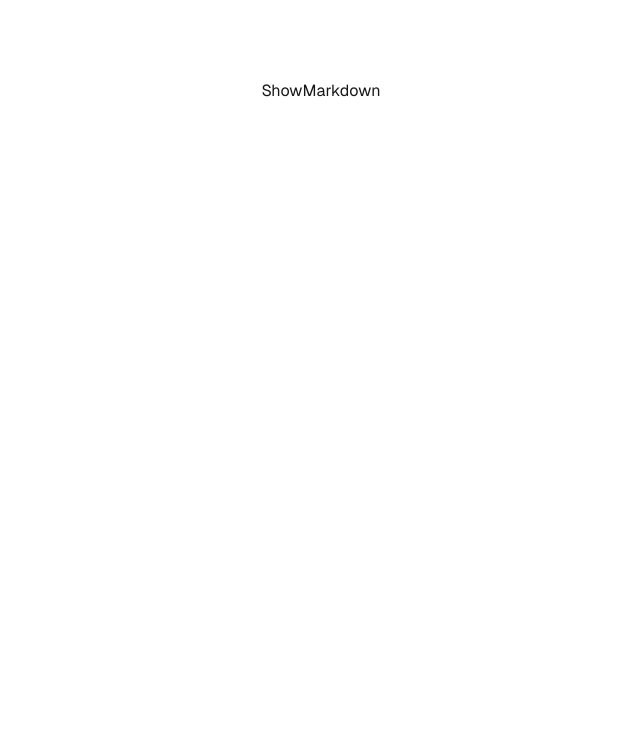
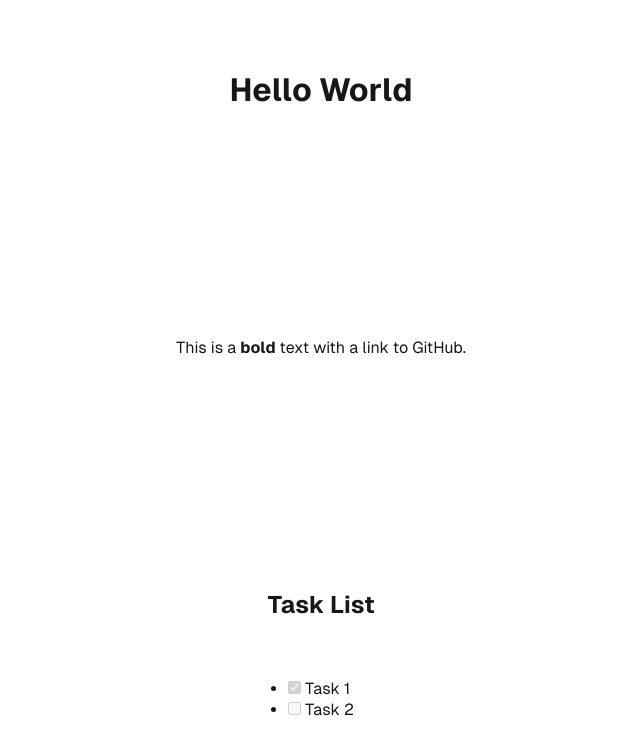
Before and after one commit to alfredhuang426/my-next-app-2, a Next.js app: page / in a window 1280 px wide. Shown: the top 754 px of the page, without its empty margins (319-959 px from the left). Built offline with nearby package versions, Linux system fonts and the light colour scheme.

Commit message:
add markdown

```diff
--- a/src/app/ShowMarkdown.tsx
+++ b/src/app/ShowMarkdown.tsx
@@ -1,7 +1,24 @@
-import React from 'react'
+import React from "react";
+import ReactMarkdown from "react-markdown";
+import remarkGfm from "remark-gfm";
+import rehypeRaw from "rehype-raw";
+
+const markdown = `
+# Hello World
+
+This is a **bold** text with a link to [GitHub](https://github.com).
+
+## Task List
+- [x] Task 1
+- [ ] Task 2
+`;
 
 export const ShowMarkdown = () => {
   return (
-    <div>ShowMarkdown</div>
-  )
-}
+    <>
+      <ReactMarkdown remarkPlugins={[remarkGfm]} rehypePlugins={[rehypeRaw]}>
+        {markdown}
+      </ReactMarkdown>
+    </>
+  );
+};
```
